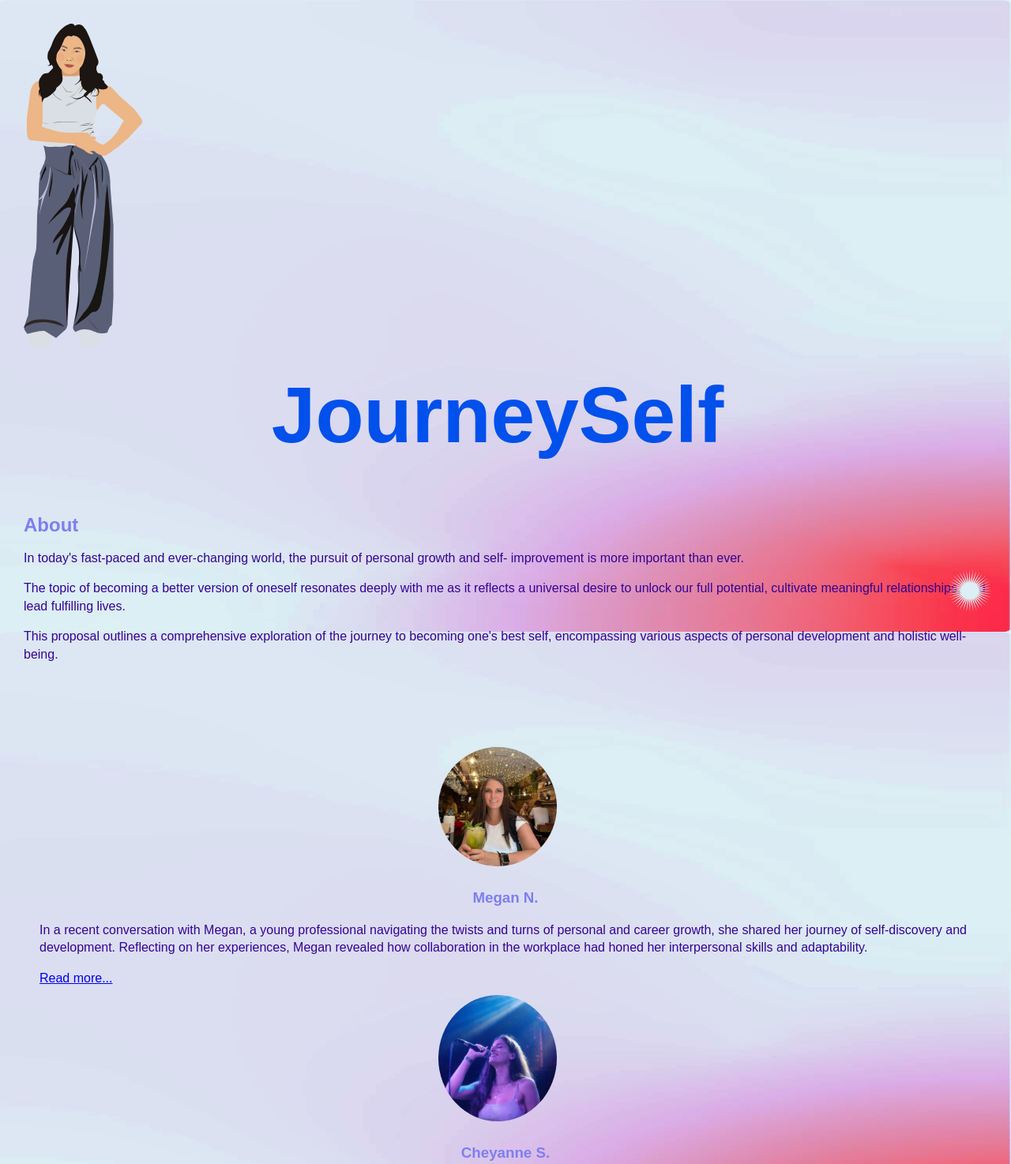
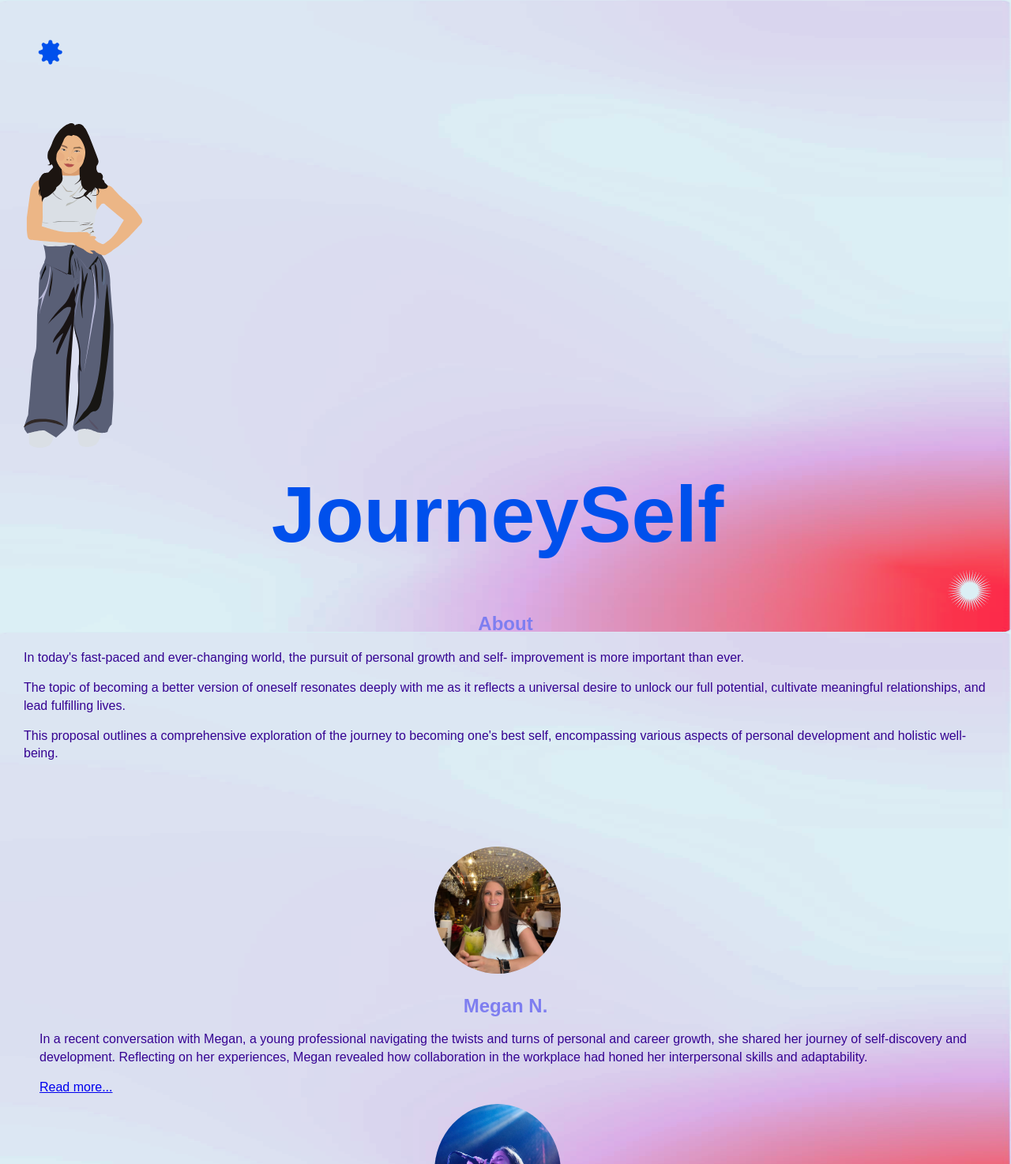
Before and after one commit to namenkh/portfolio, a plain HTML site: page docs/completion/completion.html in a window 1280 px wide. Shown: the top 1474 px of the page at 79% size. Drawn offline with nearby package versions, Linux system fonts and the light colour scheme; a web font is replaced by a local one.

Commit message:
changesss

```diff
--- a/docs/completion/completion.html
+++ b/docs/completion/completion.html
@@ -14,14 +14,14 @@
 
     <link rel="stylesheet" href="style.css">
 
-   <!-- <div class="headericon"> <img src="img/roundstar.png" alt="BlueStar"></div> ...NOT CHANGING SIZE...-->
-
 </head>
 
 
 <body>
     <div class="container">
-        <div class="headerimg"> <img src="img/selfportrait.svg" alt="SelfPortrait"></div>
+        <a href="https://namenkh.github.io/portfolio/"> <div class="headericon"> <img src="img/roundstar.png" alt="BlueStar"></div>
+        <div class="headerimg"> </a>
+            <img src="img/selfportrait.svg" alt="SelfPortrait"></div>
 
         <h1>JourneySelf</h1>
         <section class="about">
@@ -40,28 +40,28 @@
             <div class="interviewee">
                 <img src="img/Interview1.jpeg" alt="Interview1">
                 <div class="interview1">
-                <h3>Megan N.</h3>
+                    <h2>Megan N.</h2>
                     <p>In a recent conversation with Megan, a young professional navigating the twists and turns
                         of personal and career growth, she shared her journey of self-discovery and development.
                         Reflecting on her experiences, Megan revealed how collaboration in the workplace had
-                honed her interpersonal skills and adaptability.   </p>
+                        honed her interpersonal skills and adaptability. </p>
                     <a href="interview1/interview1.html">Read more...</a>
                 </div>
 
                 <img src="img/Interview2.jpeg" alt="Interview2">
                 <div class="interview2">
-                <h3>Cheyanne S.</h3>
+                    <h2>Cheyanne S.</h2>
                     <p>In a heartfelt exchange with my longtime friend Cheyenne, we delved into the profound
                         topic of personal growth and the journey to becoming our best selves. As the conversation
                         unfolded, it became evident how intertwined our experiences have been over the years.</p>
                     <a href="interview2/interview2.html"> Read more...</a>
                 </div>
 
-            <section class="icons">
+                <div class="icons">
                     <img src="img/iconblue.png" alt="icon1">
                     <img src="img/iconpink.png" alt="icon2">
                     <img src="img/iconpowderblue.png" alt="icon3">
-            </section>
+                </div>
         </section>
 
         <section class="reflection">
@@ -69,20 +69,41 @@
                 <h3>
                     Reflection
                 </h3>
-                <p>Reflecting on my journey, I've realized the importance of hobbies and habits that both my younger and future selves would be proud of. At the age of 10, I dreamt of being someone who could cook delicious meals and nurture plants, so I've taken up those hobbies. Trying out new recipes and caring for my plants not only brings me joy but also connects me with my childhood dreams.</p>
+                <p>Reflecting on my journey, I've realized the importance of hobbies and habits that both my younger and
+                    future selves would be proud of. At the age of 10, I dreamt of being someone who could cook
+                    delicious meals and nurture plants, so I've taken up those hobbies. Trying out new recipes and
+                    caring for my plants not only brings me joy but also connects me with my childhood dreams.</p>
 
-                   <p>In our discussion, Cheyenne and Megan listened intently as I shared my reflections on cultivating these hobbies and habits. Cheyenne nodded in agreement, acknowledging the significance of pursuing activities that align with our authentic selves. Megan, too, shared her own experiences of finding solace and fulfillment in hobbies that resonate with her inner child.</p>
+                <p>In our discussion, Cheyenne and Megan listened intently as I shared my reflections on cultivating
+                    these hobbies and habits. Cheyenne nodded in agreement, acknowledging the significance of pursuing
+                    activities that align with our authentic selves. Megan, too, shared her own experiences of finding
+                    solace and fulfillment in hobbies that resonate with her inner child.</p>
 
-                   <p> As for habits, I've made a conscious effort to follow through on my promises and commitments. This habit not only builds trust with others but also strengthens my integrity and self-discipline. Additionally, I've developed a habit of reading intellectually stimulating books. This not only expands my knowledge but also keeps me mentally sharp and engaged.</p>
+                <p> As for habits, I've made a conscious effort to follow through on my promises and commitments. This
+                    habit not only builds trust with others but also strengthens my integrity and self-discipline.
+                    Additionally, I've developed a habit of reading intellectually stimulating books. This not only
+                    expands my knowledge but also keeps me mentally sharp and engaged.</p>
 
-                   <p>Cheyenne and Megan expressed admiration for my dedication to these practices, recognizing the positive impact they've had on my personal growth. Cheyenne remarked on the importance of consistency in developing habits, citing her own journey of incorporating mindfulness practices into her daily routine.</p>
+                <p>Cheyenne and Megan expressed admiration for my dedication to these practices, recognizing the
+                    positive impact they've had on my personal growth. Cheyenne remarked on the importance of
+                    consistency in developing habits, citing her own journey of incorporating mindfulness practices into
+                    her daily routine.</p>
 
-                    <p>Looking ahead to my 30-year-old self, I envision someone who is capable, disciplined, and intellectually curious. By nurturing these hobbies and habits, I'm laying the groundwork for a future self that embodies these qualities. It's a journey of growth and self-improvement that I'm proud to be on.</p>
+                <p>Looking ahead to my 30-year-old self, I envision someone who is capable, disciplined, and
+                    intellectually curious. By nurturing these hobbies and habits, I'm laying the groundwork for a
+                    future self that embodies these qualities. It's a journey of growth and self-improvement that I'm
+                    proud to be on.</p>
 
-                    <p>Our conversation served as a reminder of the transformative power of intentional self-care and personal development. Together, we affirmed the importance of honoring our past selves while striving to become the best versions of ourselves in the future. In sharing our journeys and aspirations, we found strength and encouragement, knowing that we are not alone in our pursuit of growth and fulfillment.</p>
+                <p>Our conversation served as a reminder of the transformative power of intentional self-care and
+                    personal development. Together, we affirmed the importance of honoring our past selves while
+                    striving to become the best versions of ourselves in the future. In sharing our journeys and
+                    aspirations, we found strength and encouragement, knowing that we are not alone in our pursuit of
+                    growth and fulfillment.</p>
             </div>
         </section>
-           <div class="quote"> <h4>"Give yourself grace"</h4></div>
+        <div class="">
+            <h4>"Give yourself grace"</h4>
+        </div>
     </div>
     <footer>
         Namuun Enkhtaivan
--- a/docs/completion/style.css
+++ b/docs/completion/style.css
@@ -10,13 +10,21 @@ html {
     line-height: 1.4em;
     scroll-behavior: smooth;
 }
-
-/*.headericon{
+.headericon{
+    text-align: right;
+    padding:3%;
+    display: inline-block;
+    transition: transform 0.5s ease;
+}
+.headericon img{
     height: auto;
-    width: 1px;
-    text-align: right;
-}...NOT CHANGING SIZE*/
-
+    width: 40px;
+    margin: 10% 10px;
+    max-width: 50%;
+}
+.headericon:hover {
+    transform: rotate(180deg);
+}
 .headerimg{
     height: auto;
     width: 150px;
@@ -40,10 +48,10 @@ h1 {
 
 h2{
     color:#7e7ef0;
+    text-align: center;
 }
 
 h3{
-    text-align: center;
     color: #7e7ef0;
 }
 
@@ -61,12 +69,13 @@ h3{
     padding:20px;
     border-radius: 1%;
    }
+
    .interviewee img {
     padding:10px;
-    width:150px;
+    width:160px;
     height:auto;
     margin-right:20px;
-    border-radius:100% ;
+    border-radius:50% ;
    }
 
 /* Mobile First CSS: we'll design for phone sizes first, then add media queries for tablets and desktop computers later */
@@ -81,9 +90,9 @@ body {
     background-attachment: fixed;
     background-size: 100% 100%;
 }
+
 .reflection{
     padding: 20px;
-
 }
 
 h4{
```
Also changed, not shown: docs/completion/interview1/style.css (+5 -3 lines). Lines whose indentation alone changed are shown as unchanged.
